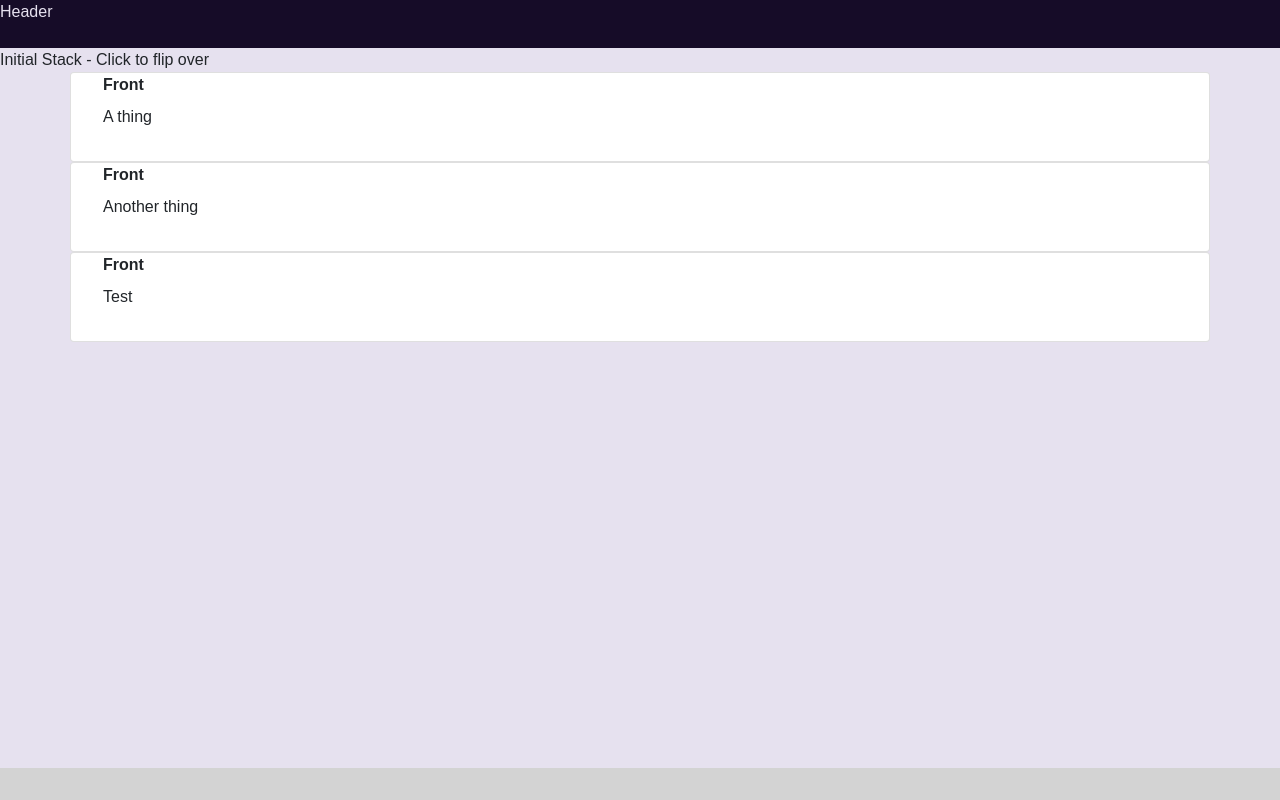
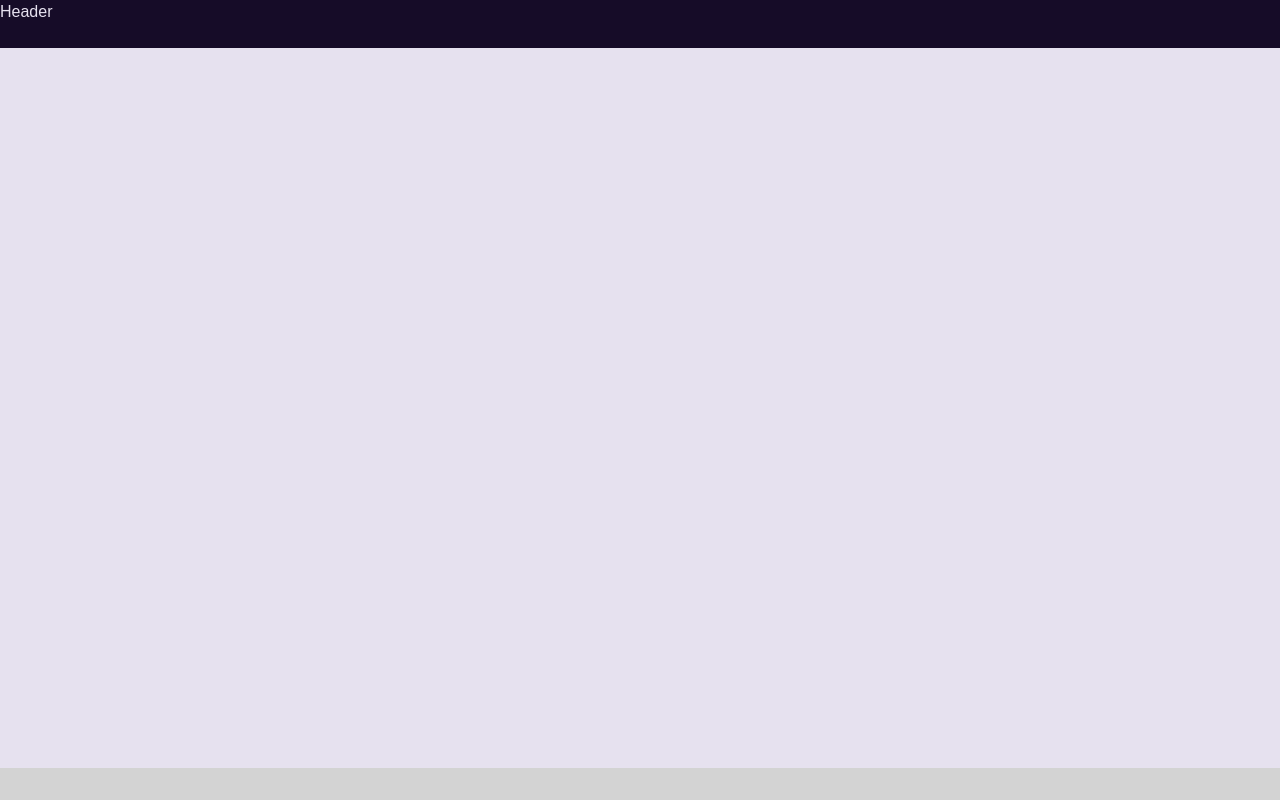
Before and after one commit to greg-harrison/react-flashcards, a React (Create React App) app in the folder react-flashcards/: page / in a window 1280 px wide. Built offline with nearby package versions, Linux system fonts and the light colour scheme.

Commit message:
Set up the StackList component

```diff
--- /dev/null
+++ b/react-flashcards/src/components/landing/MockStackList.js
@@ -0,0 +1,24 @@
+const MockStackList = [
+  {
+    "id": "1210201",
+    "title": "First",
+    "numCards": "10"
+  },
+  {
+    "id": "033901",
+    "title": "Second",
+    "numCards": "21"
+  },
+  {
+    "id": "300403",
+    "title": "Third",
+    "numCards": "6"
+  },
+  {
+    "id": "393290",
+    "title": "Fourth",
+    "numCards": "14"
+  }
+]
+
+export default MockStackList
--- a/react-flashcards/src/components/landing/index.js
+++ b/react-flashcards/src/components/landing/index.js
@@ -3,12 +3,15 @@ import './landing.css'
 import Stack from '../stack'
 import { map } from 'lodash'
 import MockData from './MockData'
+import MockStackList from './MockStackList'
+import StackList from '../stacklist'
 
 class Landing extends Component {
   constructor(props) {
     super(props)
 
     this.landingStackWData = this.landingStackWData.bind(this)
+    this.landingUserStacks = this.landingUserStacks.bind(this)
   }
 
   landingStackWData() {
@@ -17,10 +20,18 @@ class Landing extends Component {
     })
   }
 
+  landingUserStacks() {
+    return map(MockStackList, (item, index) => {
+      console.log('item', item);
+      return <StackList list={item} />
+    })
+  }
+
   render() {
     return (
       <div className="landing m-0">
-        {this.landingStackWData()}
+        {/* {this.landingStackWData()} */}
+        {this.landingUserStacks()}
       </div>
     )
   }
--- /dev/null
+++ b/react-flashcards/src/components/stacklist/index.js
@@ -0,0 +1,32 @@
+import React, { Component } from 'react';
+import { map } from 'lodash'
+
+const StackList = ({ list }) => {
+  let stackMap = map(
+    list,
+    (stack) => {
+      return (
+        <div
+          key={stack.id}>
+
+          <div
+            className="stackTitle col-6">
+            {stack.title}
+          </div>
+          <div
+            className="createdDate col-6">
+            {stack.numCards}
+          </div>
+        </div>
+      )
+    }
+  )
+
+  return (
+    <div>
+      {stackMap}
+    </div>
+  )
+}
+
+export default StackList
```
